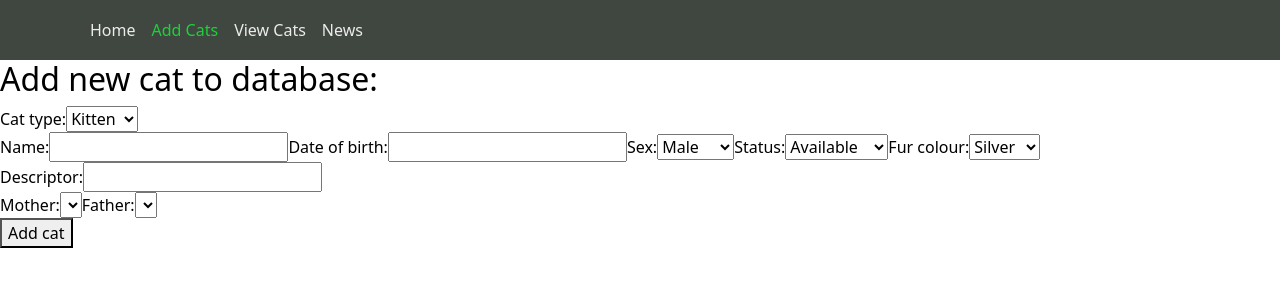
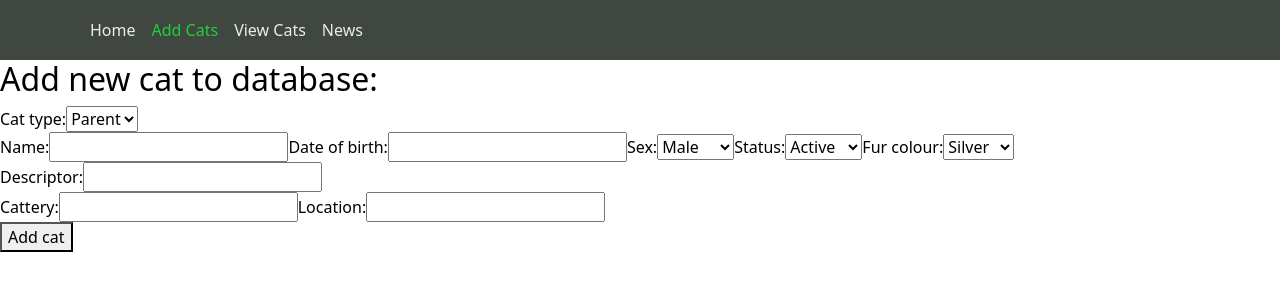
Before and after one commit to DaniilPaskal/junglebeauty-administrator, a React (Create React App) app: page /add-cats in a window 1280 px wide. Shown: the top 300 px of the page. Built offline with nearby package versions, Linux system fonts and the light colour scheme.

Commit message:
Fixed determination of cat type

```diff
--- a/src/components/CatForm.jsx
+++ b/src/components/CatForm.jsx
@@ -20,8 +20,8 @@ const CatForm = ({ cat = defaultCat }) => {
     const oldName = cat.name;
     const oldDate = cat.date;
     const [newCat, setNewCat] = useState(cat);
-    const [type, setType] = useState('kitten');
     const { name, date, sex, adj, colour, status, father, mother, cattery, location } = newCat;
+    const [type, setType] = useState(mother ? 'kitten' : 'parent');
 
     const resetForm = () => {
         setNewCat(defaultCat);
```
